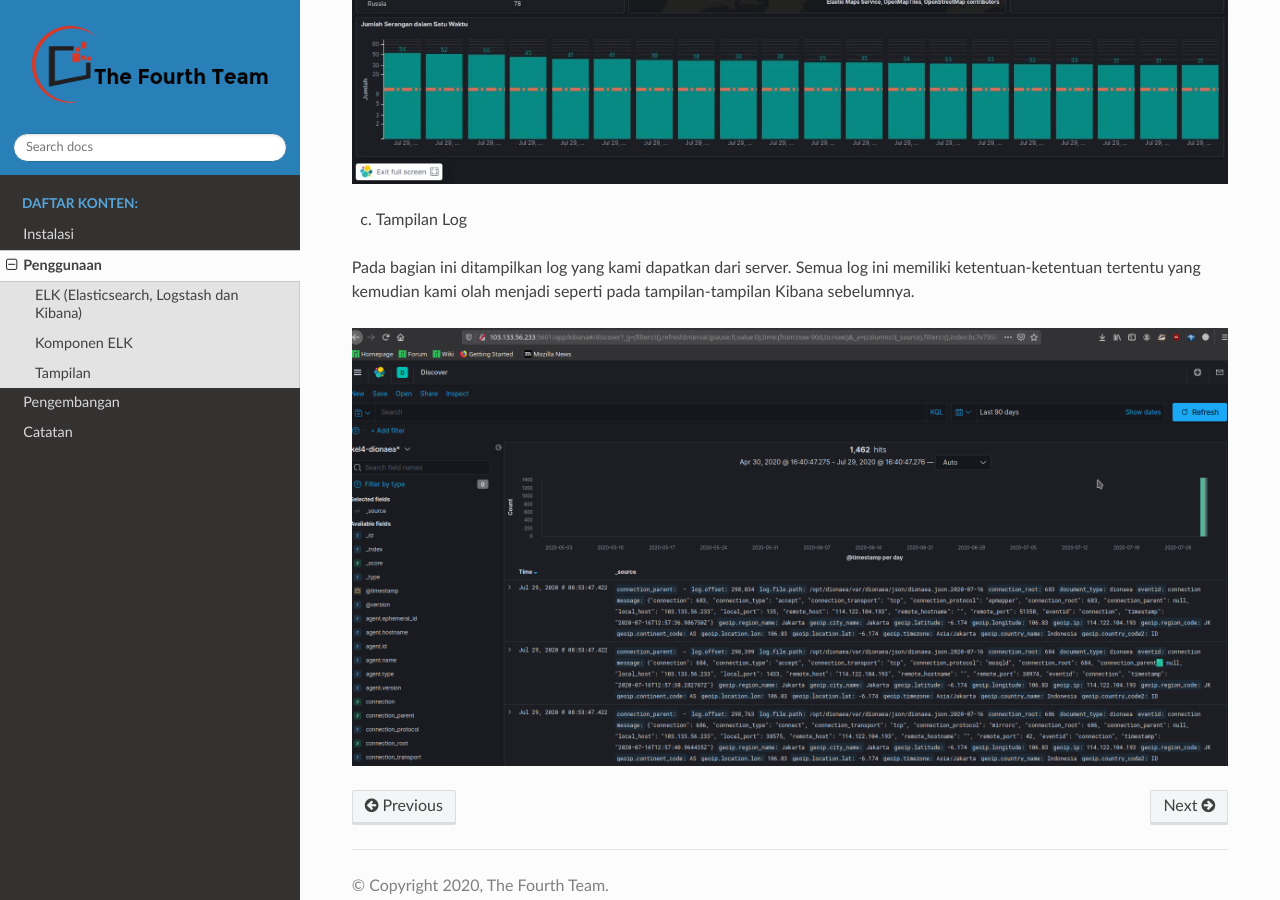
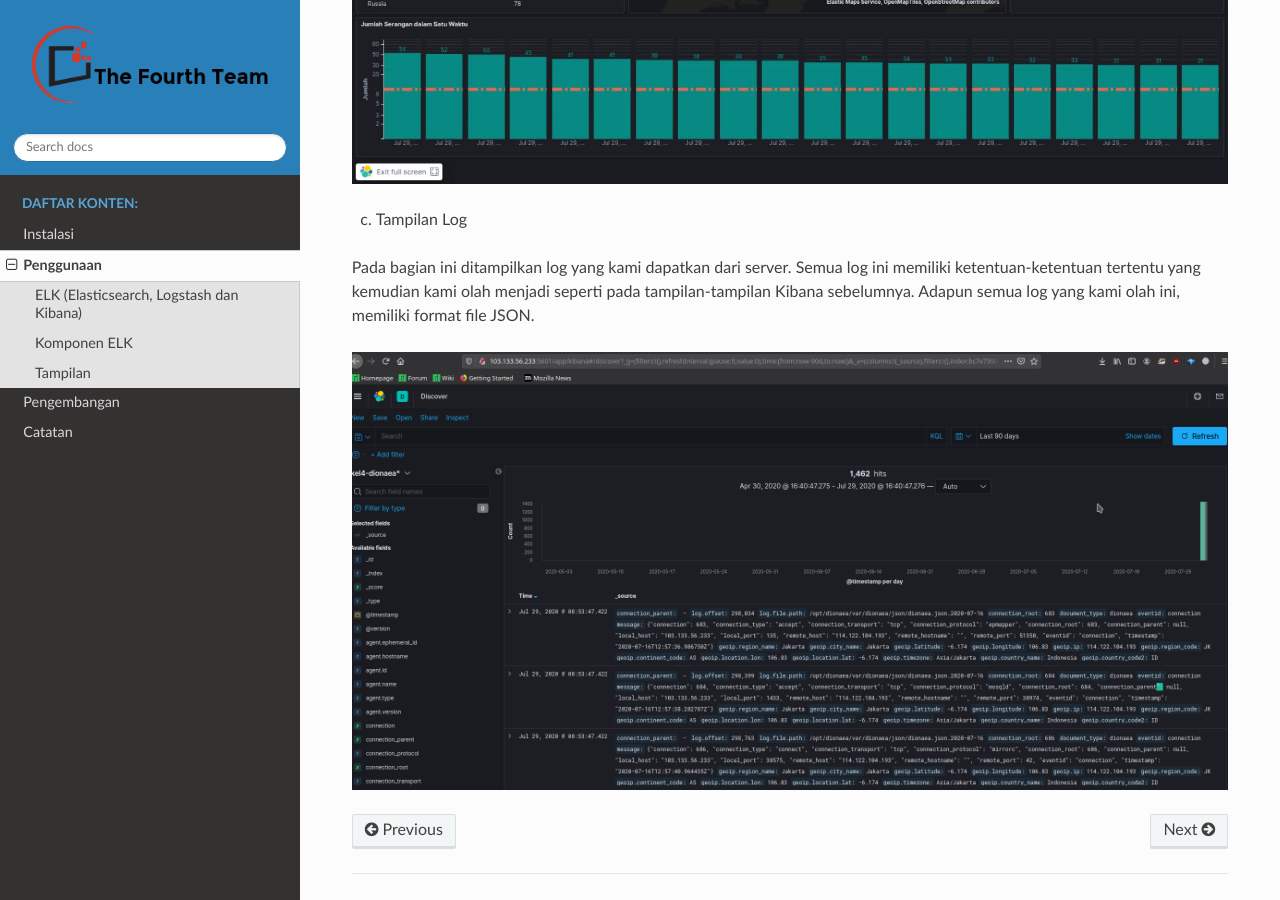
Before and after one commit to subkhancore/mdocs, a Sphinx documentation site: the page built from docs/source/Penggunaan/usage.rst, in a window 1280 px wide and 900 px high, scrolled down 1932 px. Built offline with Sphinx 7.4.7 and the Read the Docs theme 2.0.0, drawn with Linux system fonts in a browser that asks for light colours.

Commit message:
Update usage.rst

```diff
--- a/docs/source/Penggunaan/usage.rst
+++ b/docs/source/Penggunaan/usage.rst
@@ -35,6 +35,6 @@
 
 c. Tampilan Log
 
-Pada bagian ini ditampilkan log yang kami dapatkan dari server. Semua log ini memiliki ketentuan-ketentuan tertentu yang kemudian kami olah menjadi seperti pada tampilan-tampilan Kibana sebelumnya.
+Pada bagian ini ditampilkan log yang kami dapatkan dari server. Semua log ini memiliki ketentuan-ketentuan tertentu yang kemudian kami olah menjadi seperti pada tampilan-tampilan Kibana sebelumnya. Adapun semua log yang kami olah ini, memiliki format file JSON.
 
 .. image:: 2.png
```
